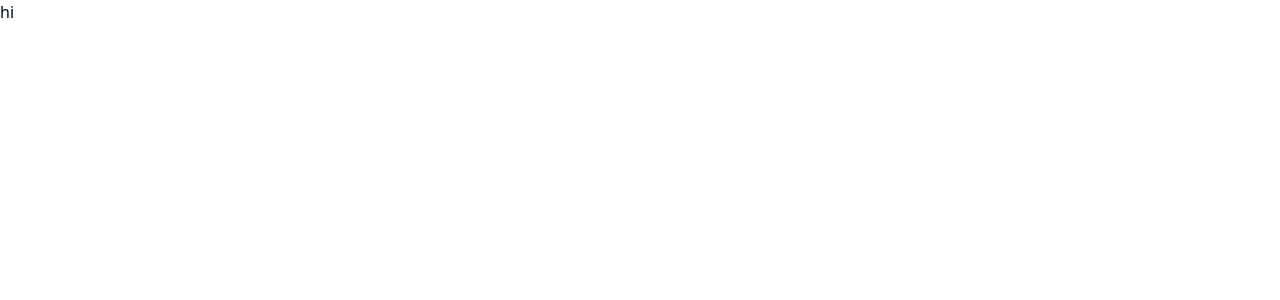
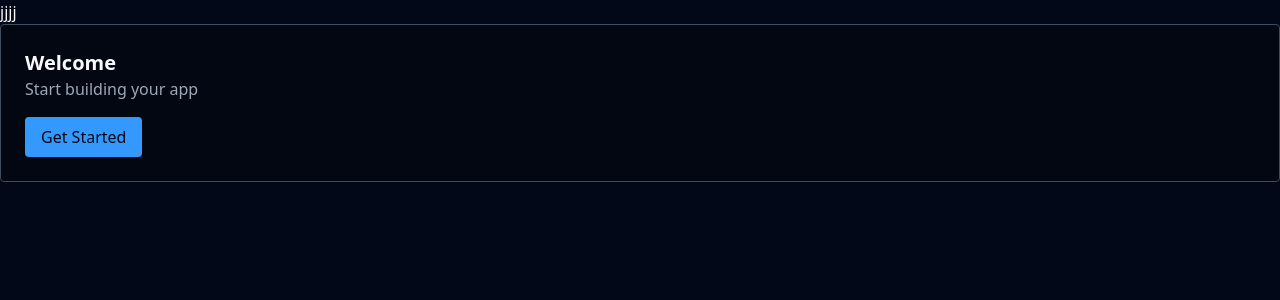
Before and after one commit to baviran/greengoatv5, a Next.js app: page / in a window 1280 px wide. Shown: the top 300 px of the page. Built offline with nearby package versions, Linux system fonts and the light colour scheme.

Commit message:
initial commit

```diff
--- a/app/globals.css
+++ b/app/globals.css
@@ -4,21 +4,23 @@
 @tailwind utilities;
 
 :root {
-  --background: 0 0% 100%;
-  --foreground: 222.2 84% 4.9%;
-  --background-secondary: 210 40% 98%;
-  --foreground-secondary: 215.4 16.3% 46.9%;
-  --chat-user: 178 100% 29%;
-  --chat-user-foreground: 0 0% 100%;
-  --chat-assistant: 210 40% 96%;
+  --background: 0 0% 100%;           /* white */
+  --foreground: 222.2 84% 4.9%;      /* near black */
+  --primary: 221 83% 53%;            /* blue */
+  --primary-foreground: 0 0% 100%;   /* white */
+  --muted: 215.4 16.3% 56.9%;        /* gray-500 */
+  --border: 215 20% 65%;
+  --card: 210 40% 98%;               /* slate-50 */
+  --card-foreground: 222.2 84% 4.9%;
 }
 
 .dark {
-  --background: 222.2 84% 4.9%;
-  --foreground: 0 0% 100%;
-  --background-secondary: 215 28% 17%;
-  --foreground-secondary: 210 20% 85%;
-  --chat-user: 178 100% 45%;
-  --chat-user-foreground: 0 0% 100%;
-  --chat-assistant: 210 40% 70%;
+  --background: 222.2 84% 4.9%;       /* dark bg */
+  --foreground: 210 40% 98%;          /* light text */
+  --primary: 210 100% 60%;            /* lighter blue */
+  --primary-foreground: 222.2 84% 4.9%;
+  --muted: 215.4 16.3% 66.9%;
+  --border: 210 20% 30%;
+  --card: 224 71% 4%;                 /* deep gray */
+  --card-foreground: 210 40% 98%;
 }
--- a/app/layout.tsx
+++ b/app/layout.tsx
@@ -3,9 +3,11 @@ import './globals.css';
 export default function RootLayout({ children }: { children: React.ReactNode }) {
   return (
       <html lang="en"
-            // className="dark"
+            className="dark"
       >
-      <body className="bg-background text-foreground">{children}</body>
+      <body className="bg-background text-foreground ">
+
+      {children}</body>
       </html>
   );
 }
--- a/app/page.tsx
+++ b/app/page.tsx
@@ -1,6 +1,15 @@
-
 export default function Home() {
   return (
-   <div>hi</div>
-  );
+
+      <>
+        <div>jjjj</div>
+      <div className="p-6 bg-card text-card-foreground rounded border border-border">
+          <h1 className="text-xl font-semibold">Welcome</h1>
+          <p className="text-muted">Start building your app</p>
+          <button className="mt-4 bg-primary text-primary-foreground px-4 py-2 rounded">
+              Get Started
+          </button>
+      </div>
+     </>
+    );
 }
--- a/tailwind.config.ts
+++ b/tailwind.config.ts
@@ -12,11 +12,12 @@ const config: Config = {
       colors: {
         background: 'hsl(var(--background))',
         foreground: 'hsl(var(--foreground))',
-        'background-secondary': 'hsl(var(--background-secondary))',
-        'foreground-secondary': 'hsl(var(--foreground-secondary))',
-        'chat-user': 'hsl(var(--chat-user))',
-        'chat-user-foreground': 'hsl(var(--chat-user-foreground))',
-        'chat-assistant': 'hsl(var(--chat-assistant))',
+        primary: 'hsl(var(--primary))',
+        'primary-foreground': 'hsl(var(--primary-foreground))',
+        muted: 'hsl(var(--muted))',
+        border: 'hsl(var(--border))',
+        card: 'hsl(var(--card))',
+        'card-foreground': 'hsl(var(--card-foreground))',
       },
     },
   },
```
